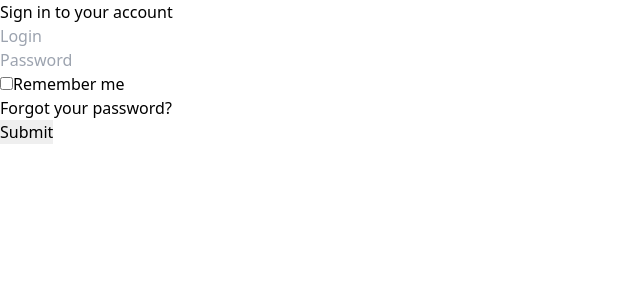
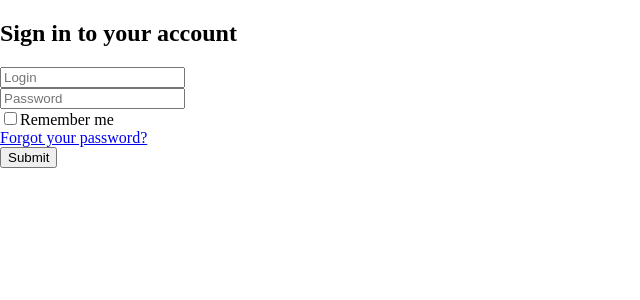
Before and after one commit to gelutz/newscraper, a React (Create React App) app in the folder app/client/: page /login in a window 1280 px wide. Shown: the top 300 px of the page, without its empty margins (0-640 px from the left). Built offline with nearby package versions, Linux system fonts and the light colour scheme; a web font is replaced by a local one.

Commit message:
feat@client: removed everything about craco and tailwind

```diff
--- a/app/client/craco.config.js
+++ /dev/null
@@ -1,7 +0,0 @@
-module.exports = {
-    style: {
-        postcss: {
-            plugins: [require("tailwindcss"), require("autoprefixer")],
-        },
-    },
-};
--- a/app/client/package.json
+++ b/app/client/package.json
@@ -3,7 +3,6 @@
   "version": "0.1.0",
   "private": true,
   "dependencies": {
-    "@craco/craco": "^6.1.2",
     "@headlessui/react": "^1.2.0",
     "@heroicons/react": "^1.0.1",
     "@testing-library/jest-dom": "^5.13.0",
@@ -27,9 +26,7 @@
     "web-vitals": "^1.1.2"
   },
   "scripts": {
-    "start": "craco start",
-    "build": "craco build",
-    "test": "craco test"
+    "start": "react-scripts start"
   },
   "eslintConfig": {
     "extends": [
--- a/app/client/src/assets/styles/index.css
+++ /dev/null
@@ -1,4 +0,0 @@
-/* ./src/index.css */
-@tailwind base;
-@tailwind components;
-@tailwind utilities;
--- a/app/client/src/index.tsx
+++ b/app/client/src/index.tsx
@@ -1,6 +1,4 @@
-import React from "react";
 import ReactDOM from "react-dom";
-import "./assets/styles/index.css";
 import App from "./App";
 
 ReactDOM.render(<App />, document.getElementById("root"));
--- a/app/client/src/tailwind.config.js
+++ /dev/null
@@ -1,11 +0,0 @@
-module.exports = {
-  purge: ["./src/**/*.{js,jsx,ts,tsx}", "./public/index.html"],
-  darkMode: false, // or 'media' or 'class'
-  theme: {
-    extend: {},
-  },
-  variants: {
-    extend: {},
-  },
-  plugins: [],
-};
--- a/app/client/tsconfig.json
+++ b/app/client/tsconfig.json
@@ -15,6 +15,5 @@
     "isolatedModules": true,
     "jsx": "react-jsx",
     "noEmit": true
-  },
-  "include": ["src", "craco.config.js"]
+  }
 }
```
